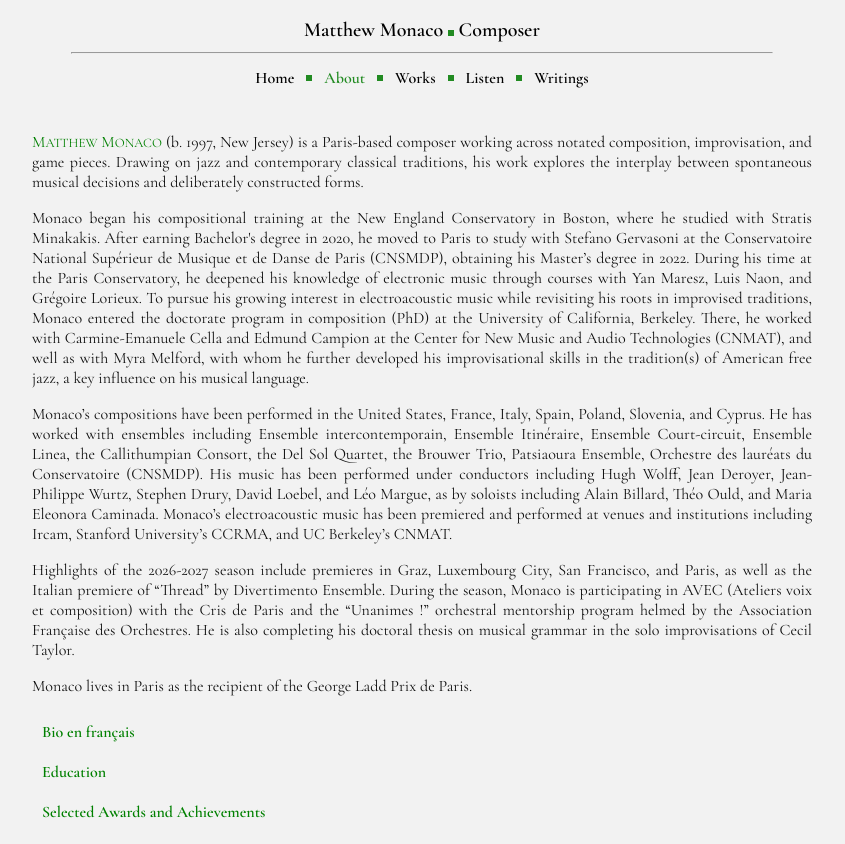
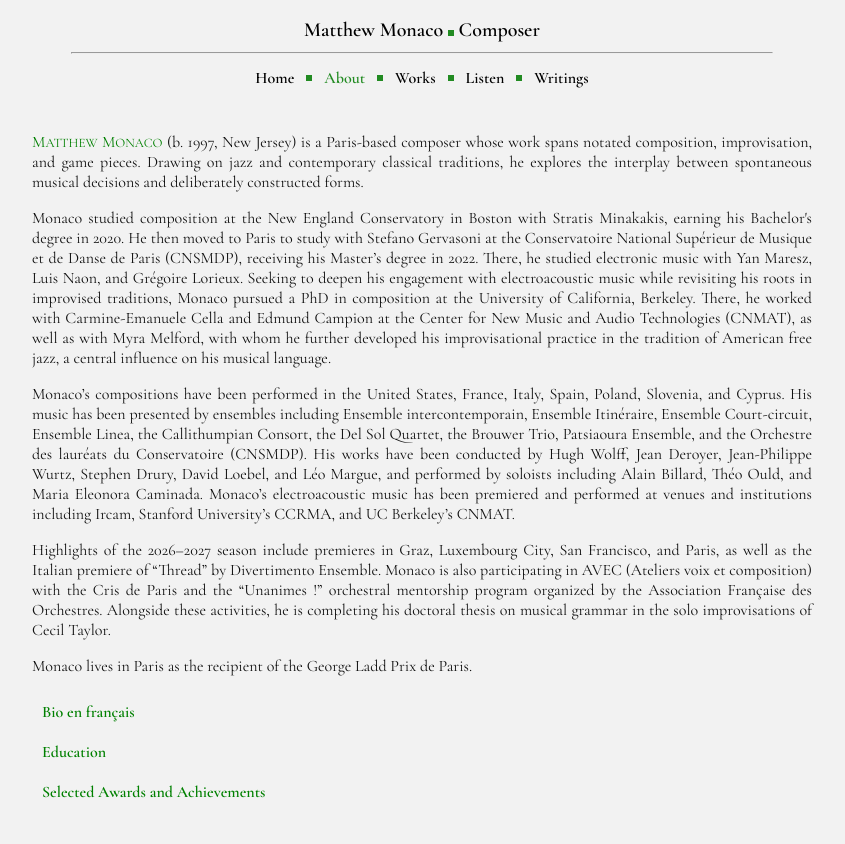
Before and after one commit to matthew-monaco/matthew-monaco.github.io, a Jekyll site: the page built from about.md, in a window 1280 px wide. Shown: the top 844 px of the page, without its empty margins (218-1063 px from the left). Built offline with Jekyll 4.4.1, drawn with Linux system fonts in a browser that asks for light colours; grey boxes are pictures that could not be loaded.

Commit message:
Update about.md

```diff
--- a/about.md
+++ b/about.md
@@ -4,13 +4,13 @@ title: About | Matthew Monaco
 permalink: /about
 ---
 
-<p><div style="text-align: justify"><span style="color: green">M<font size="2">ATTHEW</font> M<font size="2">ONACO</font></span> (b. 1997, New Jersey) is a Paris-based composer working across notated composition, improvisation, and game pieces. Drawing on jazz and contemporary classical traditions, his work explores the interplay between spontaneous musical decisions and deliberately constructed forms.</div></p>
+<p><div style="text-align: justify"><span style="color: green">M<font size="2">ATTHEW</font> M<font size="2">ONACO</font></span> (b. 1997, New Jersey) is a Paris-based composer whose work spans notated composition, improvisation, and game pieces. Drawing on jazz and contemporary classical traditions, he explores the interplay between spontaneous musical decisions and deliberately constructed forms.</div></p>
 
-<p><div style="text-align: justify">Monaco began his compositional training at the New England Conservatory in Boston, where he studied with Stratis Minakakis. After earning Bachelor's degree in 2020, he moved to Paris to study with Stefano Gervasoni at the Conservatoire National Supérieur de Musique et de Danse de Paris (CNSMDP), obtaining his Master’s degree in 2022. During his time at the Paris Conservatory, he deepened his knowledge of electronic music through courses with Yan Maresz, Luis Naon, and Grégoire Lorieux. To pursue his growing interest in electroacoustic music while revisiting his roots in improvised traditions, Monaco entered the doctorate program in composition (PhD) at the University of California, Berkeley. There, he worked with Carmine-Emanuele Cella and Edmund Campion at the Center for New Music and Audio Technologies (CNMAT), and well as with Myra Melford, with whom he further developed his improvisational skills in the tradition(s) of American free jazz, a key influence on his musical language.</div></p>
+<p><div style="text-align: justify">Monaco studied composition at the New England Conservatory in Boston with Stratis Minakakis, earning his Bachelor's degree in 2020. He then moved to Paris to study with Stefano Gervasoni at the Conservatoire National Supérieur de Musique et de Danse de Paris (CNSMDP), receiving his Master’s degree in 2022. There, he studied electronic music with Yan Maresz, Luis Naon, and Grégoire Lorieux. Seeking to deepen his engagement with electroacoustic music while revisiting his roots in improvised traditions, Monaco pursued a PhD in composition at the University of California, Berkeley. There, he worked with Carmine-Emanuele Cella and Edmund Campion at the Center for New Music and Audio Technologies (CNMAT), as well as with Myra Melford, with whom he further developed his improvisational practice in the tradition of American free jazz, a central influence on his musical language.</div></p>
 
-<p><div style="text-align: justify">Monaco’s compositions have been performed in the United States, France, Italy, Spain, Poland, Slovenia, and Cyprus. He has worked with ensembles including Ensemble intercontemporain, Ensemble Itinéraire, Ensemble Court-circuit, Ensemble Linea, the Callithumpian Consort, the Del Sol Quartet, the Brouwer Trio, Patsiaoura Ensemble, Orchestre des lauréats du Conservatoire (CNSMDP). His music has been performed under conductors including Hugh Wolff, Jean Deroyer, Jean-Philippe Wurtz, Stephen Drury, David Loebel, and Léo Margue, as by soloists including Alain Billard, Théo Ould, and Maria Eleonora Caminada. Monaco’s electroacoustic music has been premiered and performed at venues and institutions including Ircam, Stanford University’s CCRMA, and UC Berkeley’s CNMAT.</div></p>
+<p><div style="text-align: justify">Monaco’s compositions have been performed in the United States, France, Italy, Spain, Poland, Slovenia, and Cyprus. His music has been presented by ensembles including Ensemble intercontemporain, Ensemble Itinéraire, Ensemble Court-circuit, Ensemble Linea, the Callithumpian Consort, the Del Sol Quartet, the Brouwer Trio, Patsiaoura Ensemble, and the Orchestre des lauréats du Conservatoire (CNSMDP). His works have been conducted by Hugh Wolff, Jean Deroyer, Jean-Philippe Wurtz, Stephen Drury, David Loebel, and Léo Margue, and performed by soloists including Alain Billard, Théo Ould, and Maria Eleonora Caminada. Monaco’s electroacoustic music has been premiered and performed at venues and institutions including Ircam, Stanford University’s CCRMA, and UC Berkeley’s CNMAT.</div></p>
 
-<p><div style="text-align: justify">Highlights of the 2026-2027 season include premieres in Graz, Luxembourg City, San Francisco, and Paris, as well as the Italian premiere of “Thread” by Divertimento Ensemble. During the season, Monaco is participating in AVEC (Ateliers voix et composition) with the Cris de Paris and the “Unanimes !” orchestral mentorship program helmed by the Association Française des Orchestres. He is also completing his doctoral thesis on musical grammar in the solo improvisations of Cecil Taylor.</div></p>
+<p><div style="text-align: justify">Highlights of the 2026–2027 season include premieres in Graz, Luxembourg City, San Francisco, and Paris, as well as the Italian premiere of “Thread” by Divertimento Ensemble. Monaco is also participating in AVEC (Ateliers voix et composition) with the Cris de Paris and the “Unanimes !” orchestral mentorship program organized by the Association Française des Orchestres. Alongside these activities, he is completing his doctoral thesis on musical grammar in the solo improvisations of Cecil Taylor.</div></p>
 
 <p><div style="text-align: justify">Monaco lives in Paris as the recipient of the George Ladd Prix de Paris.</div></p>
 
```
